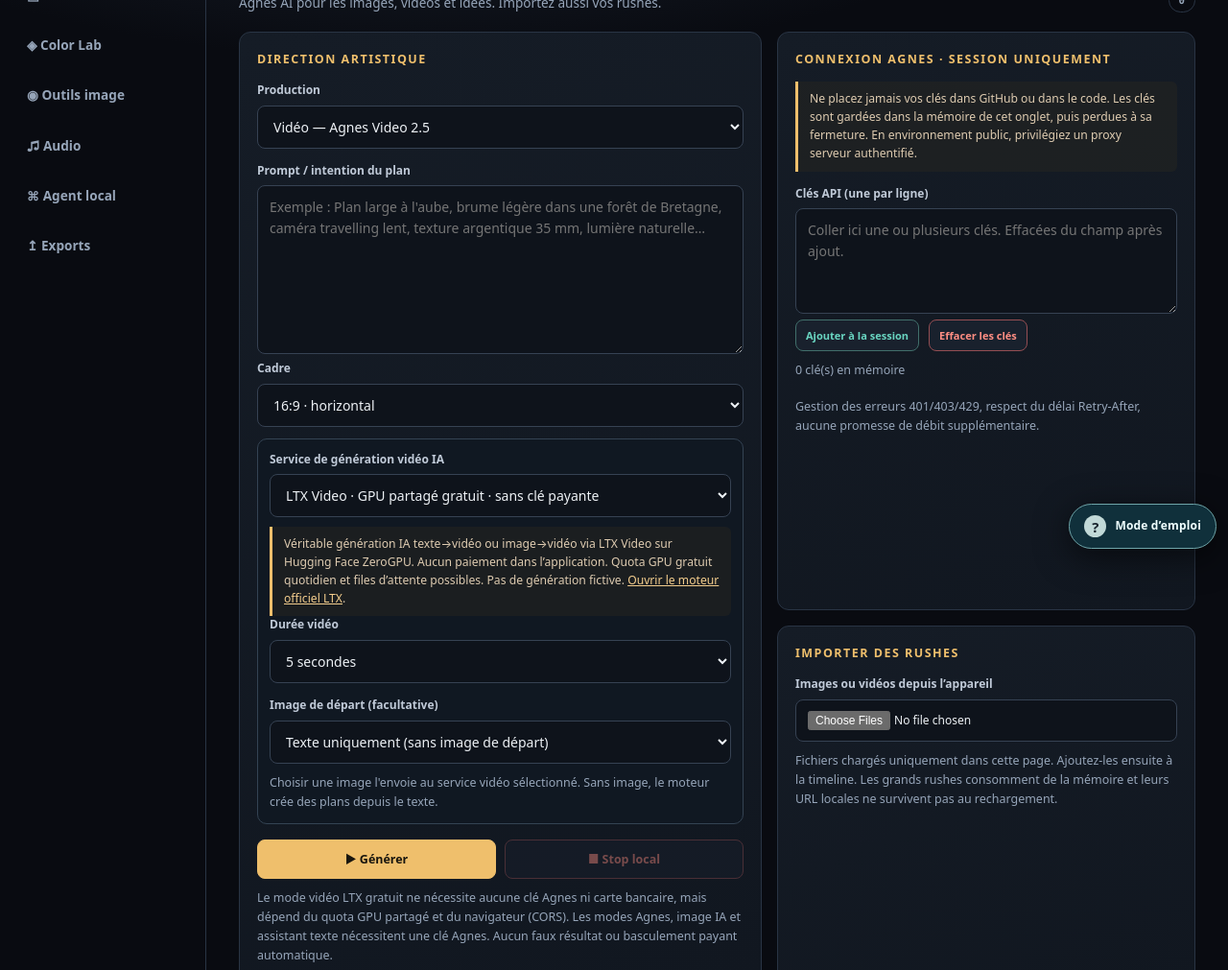
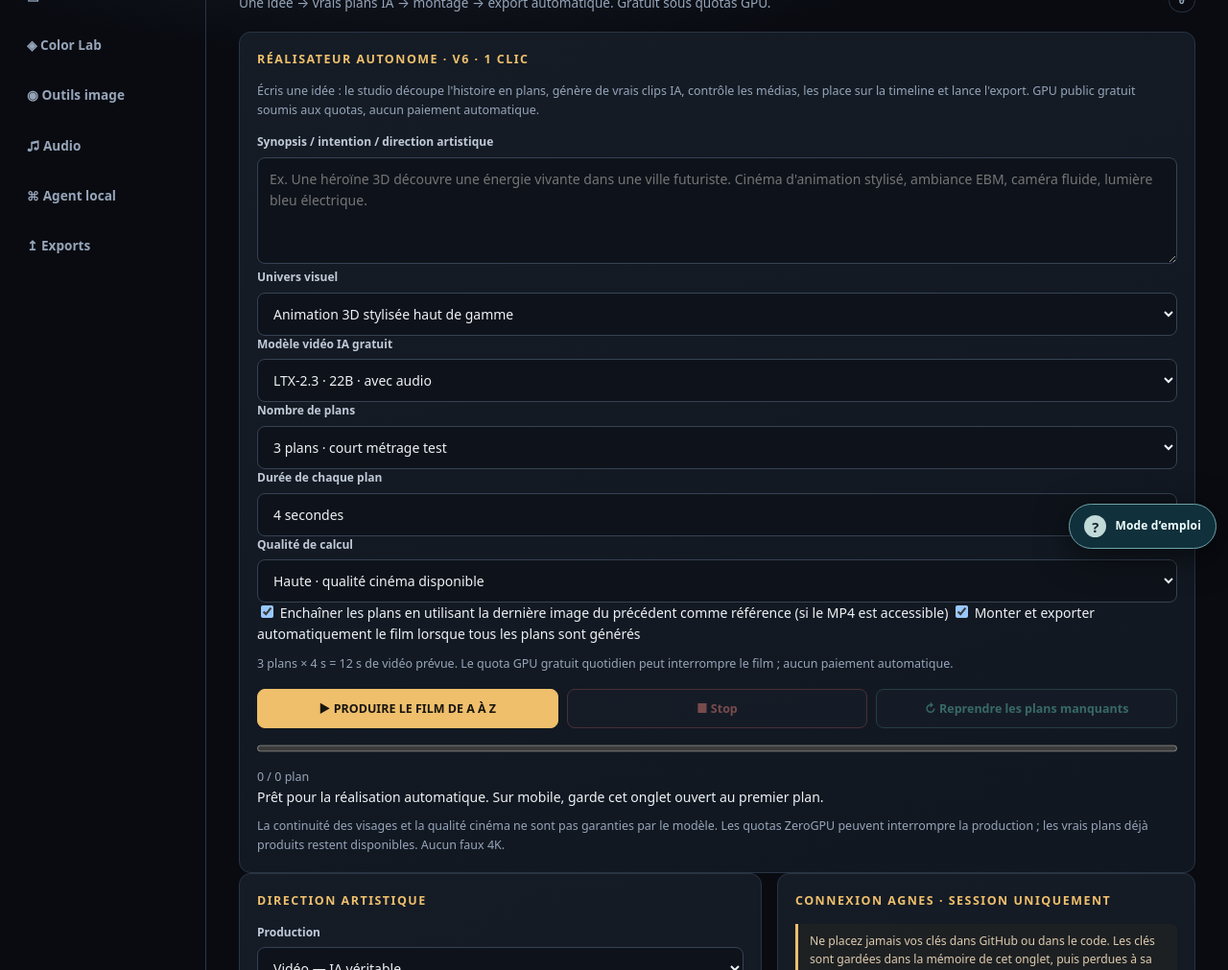
Before and after one commit to Nikoju1977/ia-studio-cine, a plain HTML site: page index.html in a window 1280 px wide. Shown: the part 216-1227 px from the top of the page at 96% size. Drawn offline with Linux system fonts and the light colour scheme.

Commit message:
ui: Studio Niko V6 one-click autonomous video cinema and professional free LTX-2.3 engine

```diff
--- a/index.html
+++ b/index.html
@@ -4,15 +4,16 @@
 <meta charset="utf-8">
 <meta name="viewport" content="width=device-width,initial-scale=1,viewport-fit=cover">
 <meta name="theme-color" content="#090b11">
-<meta name="description" content="META-STUDIO PRO V5.3 — atelier de création cinéma, Agnes AI, montage, couleur et audio dans le navigateur.">
-<title>META-STUDIO PRO V5 — Atelier Cinéma</title>
+<meta name="description" content="META-STUDIO PRO V6 — atelier de création cinéma, Agnes AI, montage, couleur et audio dans le navigateur.">
+<title>META-STUDIO PRO V6 — Réalisateur IA Autonome</title>
 <link rel="stylesheet" href="./meta-studio-v5.css">
-<script type="module" src="./meta-studio-v5-media.js?v=5.3"></script>
+<script type="module" src="./meta-studio-v5-media.js?v=6"></script>
+<script type="module" src="./meta-studio-auto-film.js?v=6"></script>
 </head>
 <body>
 <div class="app">
 <header class="topbar">
-  <div class="brand"><div class="mark" aria-hidden="true">M5</div><div><div class="eyebrow">Studio Niko Design · Creative tools</div><h1>META-STUDIO <span style="color:var(--gold)">PRO V5</span></h1><p class="sub">Création · Montage · Couleur · Son · IA</p></div></div>
+  <div class="brand"><div class="mark" aria-hidden="true">M5</div><div><div class="eyebrow">Studio Niko Design · Creative tools</div><h1>META-STUDIO <span style="color:var(--gold)">PRO V6</span></h1><p class="sub">Création · Montage · Couleur · Son · IA</p></div></div>
   <div class="top-status" id="caps" aria-label="Capacités du navigateur"><span class="pill">Initialisation…</span></div>
 </header>
 <div class="shell">
@@ -24,17 +25,43 @@
   <button type="button" data-view="audio" aria-selected="false">♫ Audio</button>
   <button type="button" data-view="agent" aria-selected="false">⌘ Agent local</button>
   <button type="button" data-view="export" aria-selected="false">↥ Exports</button>
-  <div class="nav-foot">V5.3<br>Local-first · Sans clé embarquée<br>24 i/s · Design cinéma</div>
+  <div class="nav-foot">V6<br>Local-first · Sans clé embarquée<br>24 i/s · Design cinéma</div>
 </nav>
 <main class="workspace">
 
 <section class="view active" id="view-studio" aria-labelledby="studio-title">
-  <div class="view-header"><div><div class="eyebrow">01 / Production</div><h2 id="studio-title">Studio de génération</h2><p>Agnes AI pour les images, vidéos et idées. Importez aussi vos rushes.</p></div><span class="pill" id="results-count">0</span></div>
+  <div class="view-header"><div><div class="eyebrow">01 / Production</div><h2 id="studio-title">Studio cinéma autonome</h2><p>Une idée → vrais plans IA → montage → export automatique. Gratuit sous quotas GPU.</p></div><span class="pill" id="results-count">0</span></div>
+  <section class="panel auto-director" id="auto-director" aria-labelledby="auto-title">
+<div class="panel-title" id="auto-title">RÉALISATEUR AUTONOME · V6 · 1 CLIC</div>
+<p class="info">Écris une idée : le studio découpe l'histoire en plans, génère de vrais clips IA, contrôle les médias, les place sur la timeline et lance l'export. GPU public gratuit soumis aux quotas, aucun paiement automatique.</p>
+<label class="form-label" for="auto-brief">Synopsis / intention / direction artistique</label>
+<textarea id="auto-brief" rows="4" maxlength="2000" placeholder="Ex. Une héroïne 3D découvre une énergie vivante dans une ville futuriste. Cinéma d'animation stylisé, ambiance EBM, caméra fluide, lumière bleu électrique."></textarea>
+<div class="auto-grid">
+  <div><label class="form-label" for="auto-style">Univers visuel</label><select id="auto-style"><option value="animation" selected>Animation 3D stylisée haut de gamme</option><option value="live">Cinéma réaliste 35 mm</option><option value="scifi">Science-fiction VFX</option><option value="music">Clip musical techno / EBM</option></select></div>
+  <div><label class="form-label" for="auto-engine">Modèle vidéo IA gratuit</label><select id="auto-engine"><option value="ltx23" selected>LTX-2.3 · 22B · avec audio</option><option value="huggingface">LTX 13B · secours gratuit</option></select></div>
+  <div><label class="form-label" for="auto-shots">Nombre de plans</label><select id="auto-shots"><option value="3" selected>3 plans · court métrage test</option><option value="4">4 plans · scène courte</option><option value="6">6 plans · séquence narrative</option></select></div>
+  <div><label class="form-label" for="auto-shot-seconds">Durée de chaque plan</label><select id="auto-shot-seconds"><option value="3">3 secondes</option><option value="4" selected>4 secondes</option><option value="5">5 secondes</option><option value="6">6 secondes</option></select></div>
+  <div><label class="form-label" for="auto-quality">Qualité de calcul</label><select id="auto-quality"><option value="high" selected>Haute · qualité cinéma disponible</option><option value="balanced">Équilibrée · GPU plus léger</option></select></div>
+</div>
+<label class="auto-check"><input id="auto-chain" type="checkbox" checked> Enchaîner les plans en utilisant la dernière image du précédent comme référence (si le MP4 est accessible)</label>
+<label class="auto-check"><input id="auto-export" type="checkbox" checked> Monter et exporter automatiquement le film lorsque tous les plans sont générés</label>
+<p id="auto-estimate" class="info"></p>
+<div class="actions auto-actions">
+  <button class="btn primary" type="button" id="auto-create">▶ PRODUIRE LE FILM DE A À Z</button>
+  <button class="btn danger" type="button" id="auto-cancel" disabled>■ Stop</button>
+  <button class="btn green" type="button" id="auto-resume" disabled>↻ Reprendre les plans manquants</button>
+</div>
+<progress id="auto-progress" max="100" value="0" style="width:100%;margin-top:14px" aria-label="Progression du film IA"></progress>
+<p id="auto-count" class="info">0 / 0 plan</p>
+<p id="auto-state" class="auto-state" role="status" aria-live="polite">Prêt pour la réalisation automatique. Sur mobile, garde cet onglet ouvert au premier plan.</p>
+<div id="auto-storyboard" class="auto-storyboard" aria-label="Storyboard de production IA"></div>
+<p class="info">La continuité des visages et la qualité cinéma ne sont pas garanties par le modèle. Les quotas ZeroGPU peuvent interrompre la production ; les vrais plans déjà produits restent disponibles. Aucun faux 4K.</p>
+</section>
   <div class="grid two">
     <div class="panel">
       <div class="panel-title">Direction artistique</div>
       <label class="form-label" for="generation-mode">Production</label>
-      <select id="generation-mode"><option value="video">Vidéo — Agnes Video 2.5</option><option value="image">Image — Agnes Image 2.5</option><option value="chat">Assistant texte — Agnes 2.5</option></select>
+      <select id="generation-mode"><option value="video">Vidéo — IA véritable</option><option value="image">Image — Agnes Image 2.5</option><option value="chat">Assistant texte — Agnes 2.5</option></select>
       <label class="form-label" for="prompt">Prompt / intention du plan</label>
       <textarea id="prompt" rows="7" placeholder="Exemple : Plan large à l'aube, brume légère dans une forêt de Bretagne, caméra travelling lent, texture argentique 35 mm, lumière naturelle…" maxlength="2000"></textarea>
       <div class="row">
@@ -43,15 +70,15 @@
       <div id="video-controls" class="video-controls">
         <label class="form-label" for="video-backend">Service de génération vidéo IA</label>
         <select id="video-backend">
-          <option value="huggingface" selected>LTX Video · GPU partagé gratuit · sans clé payante</option>
+          <option value="ltx23" selected>LTX-2.3 · 22B · vidéo et audio IA</option><option value="huggingface">LTX 13B · secours gratuit</option>
           <option value="agnes">Agnes Video · clé personnelle</option>
         </select>
         <div id="free-video-notice" class="note" style="margin-top:10px">
-          Véritable génération IA texte→vidéo ou image→vidéo via LTX Video sur Hugging Face ZeroGPU. Aucun paiement dans l’application. Quota GPU gratuit quotidien et files d’attente possibles. Pas de génération fictive.
-          <a href="https://huggingface.co/spaces/Lightricks/ltx-video-distilled" target="_blank" rel="noopener noreferrer" style="color:#f3cd8d;text-decoration:underline">Ouvrir le moteur officiel LTX</a>.
+          Moteur LTX-2.3 (22B) : véritable génération vidéo et audio sur GPU ZeroGPU partagé, quotas gratuits quotidiens. Pas de vidéo fictive ni de paiement automatique.
+          <a href="https://huggingface.co/spaces/Lightricks/LTX-2-3" target="_blank" rel="noopener noreferrer" style="color:#f3cd8d;text-decoration:underline">Ouvrir le moteur officiel LTX-2.3</a>.
         </div>
         <div class="row">
-          <div class="field"><label class="form-label" for="frames">Durée vidéo</label><select id="frames"><option value="4">4 secondes</option><option value="5" selected>5 secondes</option><option value="8">8 secondes</option><option value="12">12 secondes</option></select></div>
+          <div class="field"><label class="form-label" for="frames">Durée vidéo</label><select id="frames"><option value="4">4 secondes</option><option value="5" selected>5 secondes</option><option value="8">8 secondes</option><option value="10">10 secondes</option><option value="12">12 secondes (Agnes)</option></select></div>
           <div class="field hidden" id="agnes-video-model-field"><label class="form-label" for="video-model">Moteur Agnes</label><select id="video-model"><option value="agnes-video-2.5-flash">Video 2.5 Flash · 720p</option><option value="agnes-video-2.5">Video 2.5 · facturation possible</option></select></div>
         </div>
         <label class="form-label" for="video-source">Image de départ (facultative)</label>
@@ -62,7 +89,7 @@
       <div class="actions"><button class="btn primary" id="generate-btn">▶ Générer</button><button class="btn danger" id="stop-btn" disabled>■ Stop local</button></div>
       <div id="provider-advice" class="provider-advice hidden" role="alert" aria-live="polite"></div>
       <div id="chat-answer-box" class="panel hidden" style="margin-top:14px"><div class="panel-title">Réponse Agnes</div><p id="chat-answer" style="white-space:pre-wrap;overflow-wrap:anywhere"></p></div>
-      <p class="info">Le mode vidéo LTX gratuit ne nécessite aucune clé Agnes ni carte bancaire, mais dépend du quota GPU partagé et du navigateur (CORS). Les modes Agnes, image IA et assistant texte nécessitent une clé Agnes. Aucun faux résultat ou basculement payant automatique.</p>
+      <p class="info">Les modèles LTX gratuits ne nécessitent ni clé Agnes ni carte bancaire, mais dépendent du quota GPU partagé et du navigateur (CORS). Les modes Agnes, image IA et assistant texte nécessitent une clé Agnes. Aucun faux résultat ou basculement payant automatique.</p>
     </div>
     <div class="grid">
       <div class="panel">
```
